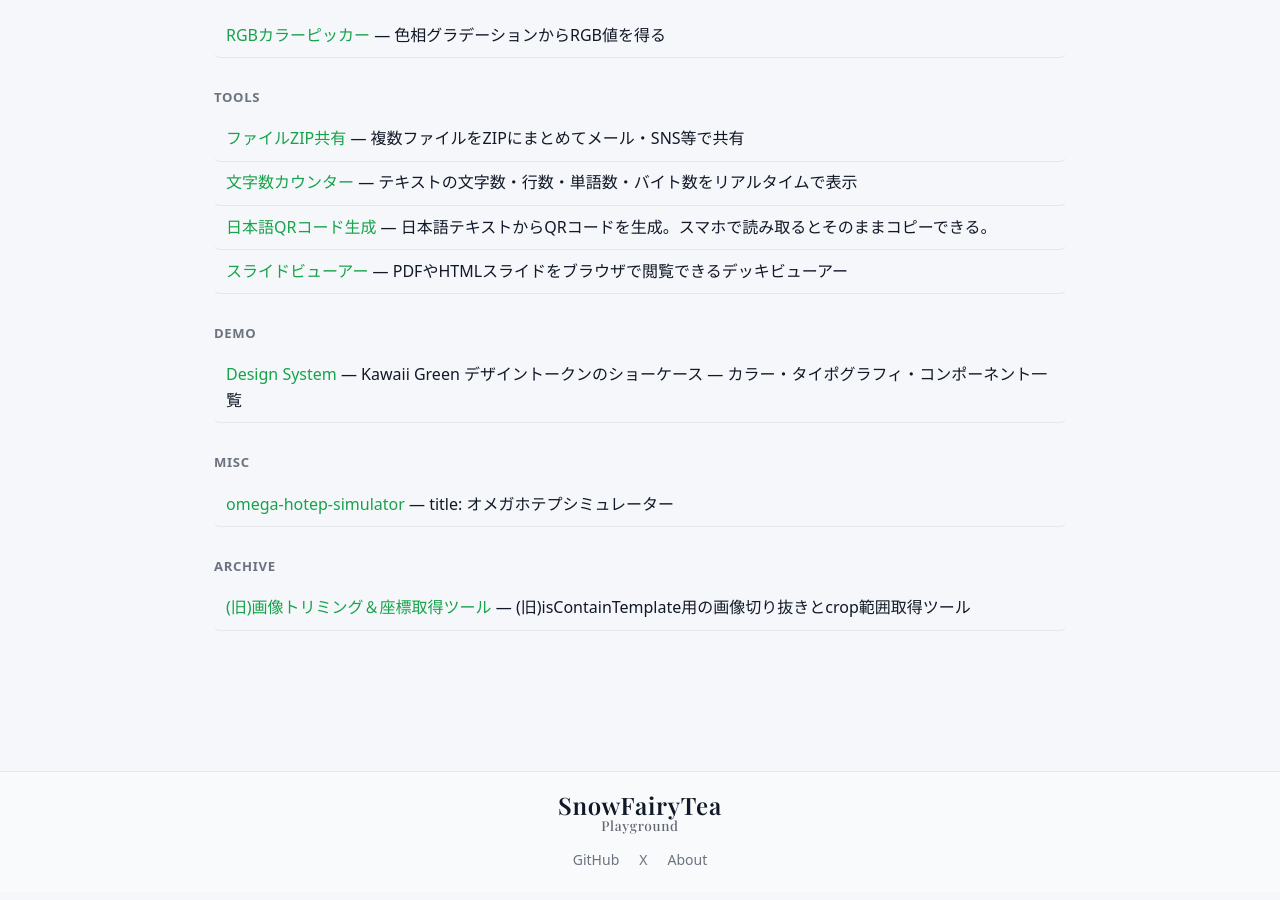
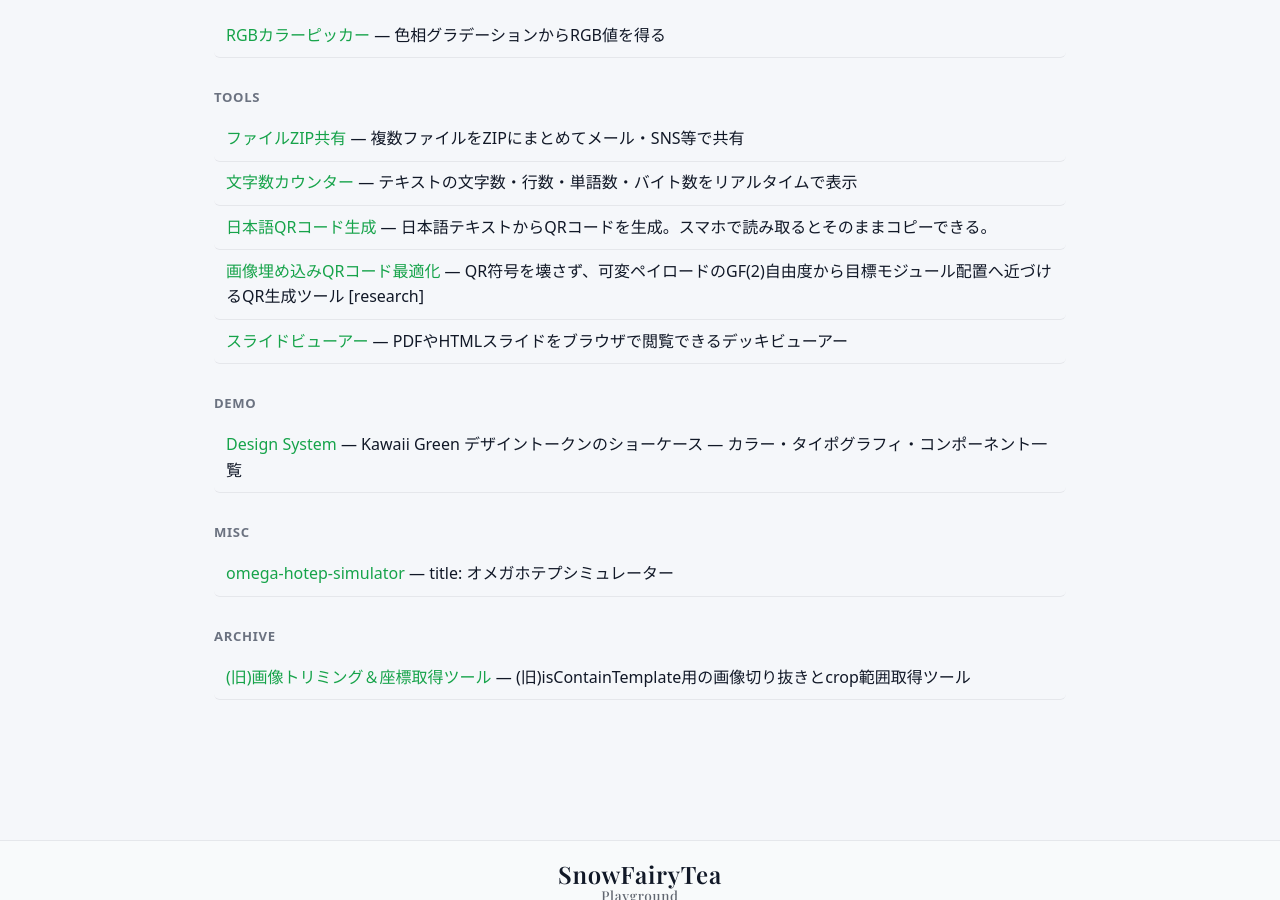
Before and after one commit to SnowFairyTea/playground, a Jekyll site: the page built from index.html, in a window 1280 px wide and 900 px high, scrolled down 760 px. Built offline with Jekyll 4.4.1, drawn with Linux system fonts in a browser that asks for light colours.

Commit message:
Auto-update app list

```diff
--- a/index.html
+++ b/index.html
@@ -34,6 +34,7 @@ layout: home
     <li><a href="./apps/zip-share/">ファイルZIP共有</a> — 複数ファイルをZIPにまとめてメール・SNS等で共有</li>
     <li><a href="./apps/char_counter/">文字数カウンター</a> — テキストの文字数・行数・単語数・バイト数をリアルタイムで表示</li>
     <li><a href="./apps/japanese-text-qr/">日本語QRコード生成</a> — 日本語テキストからQRコードを生成。スマホで読み取るとそのままコピーできる。</li>
+    <li><a href="./apps/image-qr-optimizer/">画像埋め込みQRコード最適化</a> — QR符号を壊さず、可変ペイロードのGF(2)自由度から目標モジュール配置へ近づけるQR生成ツール [research]</li>
     <li><a href="./apps/slides/">スライドビューアー</a> — PDFやHTMLスライドをブラウザで閲覧できるデッキビューアー</li>
   </ul>
   <h3>demo</h3>
```
